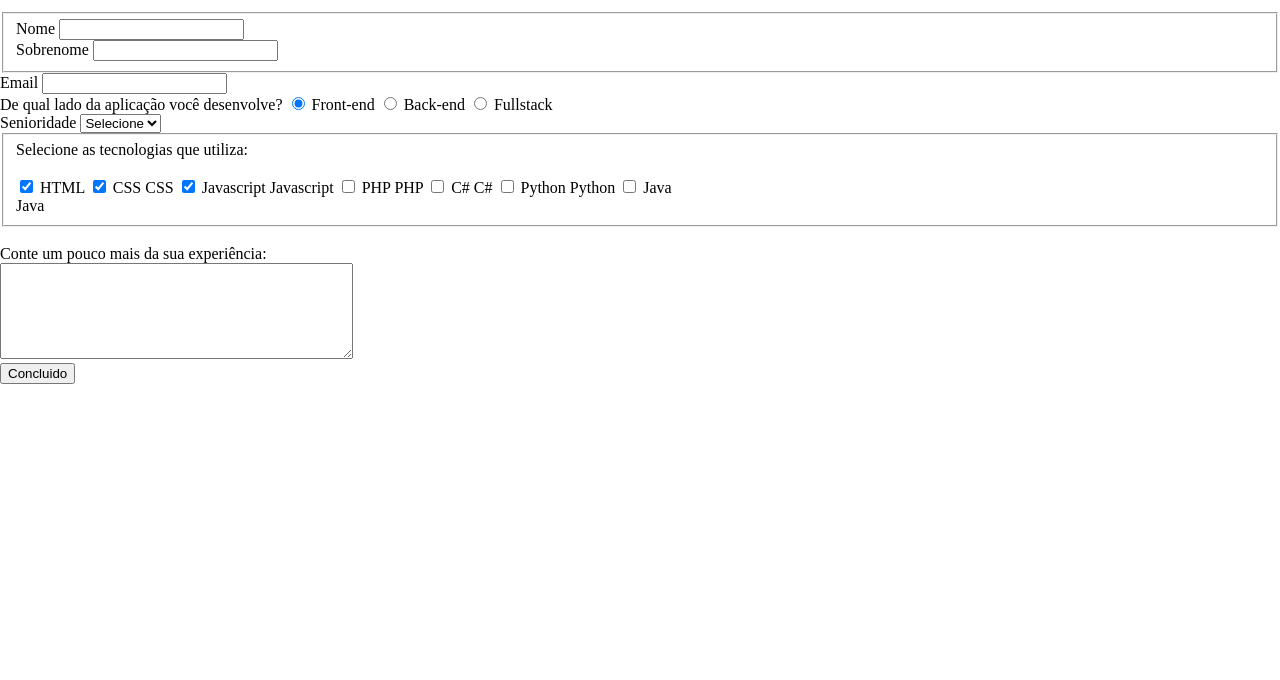
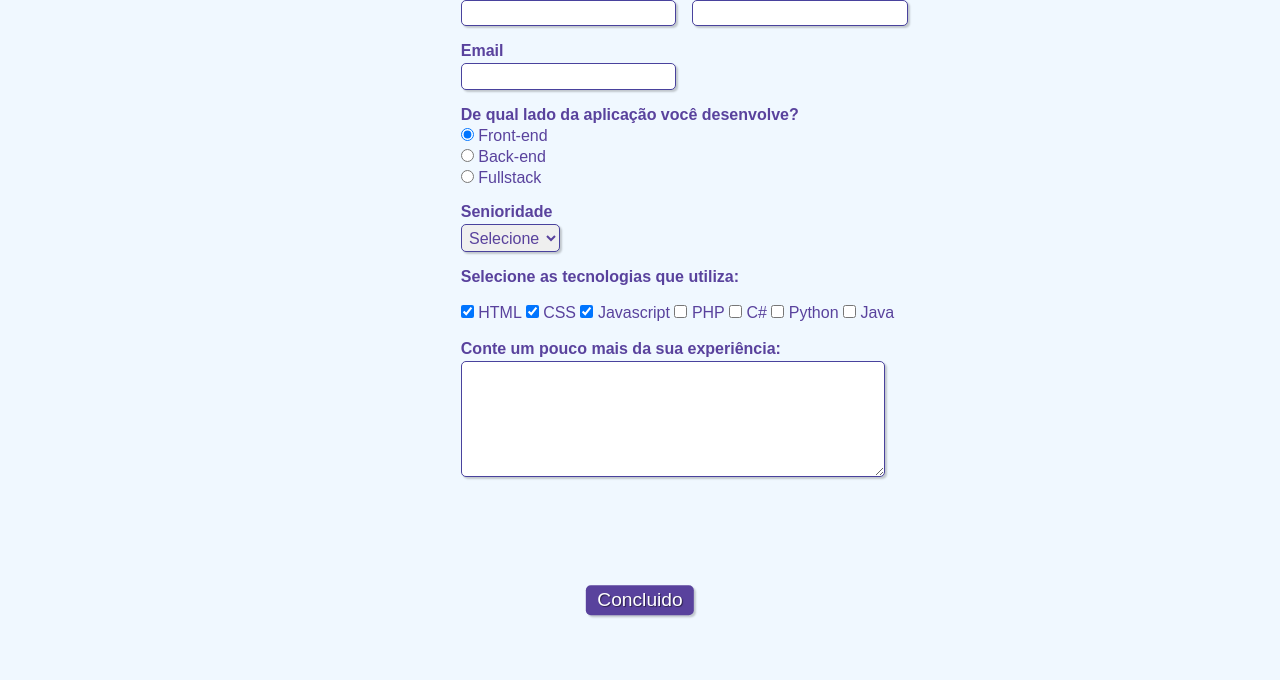
Before and after one commit to geraldoneto771/simple-form-front-end, a plain HTML site: page index.html in a window 1280 px wide. Shown: the part 120-800 px from the top of the page. Drawn offline with Linux system fonts and the light colour scheme.

Commit message:
Desgin - formulário concluido

```diff
--- a/css/style.css
+++ b/css/style.css
@@ -1,3 +1,117 @@
+* {
+    margin: 0;
+    padding: 0;
+}
+
+#titulo {
+    font-family: sans-serif;
+    color: #380B61;
+    margin-left: 7%;
+}
+
+#subtitulo {
+    font-family: sans-serif;
+    color: #380B61;
+    margin-left: 10%;
+}
+
+#check {
+    display: inline-block;
+}
+
+fieldset {
+    border: 0;
+
+}
+
 body {
-    margin: 0px;
+    background-color: #f0f8ff;
+    font-family: sans-serif;
+    font-size: 1em;
+    color: #59429D;
+    margin-left: 36%;
+    margin-top: 2%;
+    justify-content: center;
+
 }
+
+input,
+select,
+textarea,
+button {
+    border-radius: 5px;
+    font-size: 1em;
+    color: #59429D;
+    font-family: sans-serif;
+}
+
+.grupo:before,
+.grupo:after {
+    display: table;
+}
+
+.grupo:after {
+    clear: both;
+}
+
+.campo {
+    margin-bottom: 1em;
+}
+
+.campo label {
+    margin-bottom: 0.2em;
+    color: #59429d;
+    display: block;
+}
+
+fieldset.grupo .campo {
+    float: left;
+    margin-right: 1em;
+}
+
+.campo input[type="text"],
+.campo input[type="email"],
+.campo select,
+.campo textarea {
+    padding: 0.2em;
+    border: 1px solid #49429d;
+    box-shadow: 2px 2px 2px rgba(0, 0, 0, 0.2);
+    display: block;
+}
+
+.campo select option {
+    padding-right: 1em;
+}
+
+.campo input:focus,
+.campo select:focus,
+.campo textarea:focus {
+    background: #E0E0F8;
+}
+
+.botao {
+    font-size: 1.2em;
+    background: #59429d;
+    border: 0;
+    margin-bottom: 1em;
+    color: #ffffff;
+    padding: 0.2em 0.6em;
+    box-shadow: 2px 2px 2px rgba(0, 0, 0, 0.2);
+    text-shadow: 1px 1px 1px rgba(0, 0, 0, 0.5);
+    position: absolute;
+    top: 90%;
+    left: 50%;
+    margin-right: -50%;
+    transform: translate(-50%, -50%);
+}
+
+.botao:hover {
+    background: #ccbbff;
+    box-shadow: inset 2px 2px 2px rgba(0, 0, 0, 0.2);
+    text-shadow: none;
+}
+
+.botao,
+select {
+    cursor: pointer;
+}
--- a/index.html
+++ b/index.html
@@ -5,39 +5,39 @@
     <meta charset="UTF-8">
     <meta http-equiv="X-UA-Compatible" content="IE=edge">
     <meta name="viewport" content="width=device-width, initial-scale=1.0">
-    <link rel="stylesheet" href="css/style.css">
+    <link rel="stylesheet" href="css/style.css" type="text/css" media="screen">
 
     <title>Cadastro</title>
 </head>
 
 <body>
 
-    <div class="topo-form">
-        <h1>Cadastro de DEVs</h1>
-        <p>Complete suas informações</p>
+    <div>
+        <h1 id="titulo">Cadastro de DEVs</h1>
+        <p id="subtitulo">Complete suas informações</p>
         <br>
     </div>
 
-    <form action="">
-        <fieldset>
-            <div class="nameFirst">
-                <label for="FirstName">Nome </label>
-                <input type="text" id="FirstName" name="Name">
+    <form>
+        <fieldset class="grupo">
+            <div class="campo">
+                <label for="FirstName"><strong>Nome</strong> </label>
+                <input type="text" id="FirstName" name="Name" required>
             </div>
 
-            <div class="nameLast">
-                <label for="LastName">Sobrenome</label>
-                <input type="text" id="LastName" name="LastName">
+            <div class="campo">
+                <label for="LastName"><strong>Sobrenome</strong> </label>
+                <input type="text" id="LastName" name="LastName" required>
             </div>
         </fieldset>
 
-        <div class="email">
-            <label for="Email">Email</label>
-            <input type="email" name="email" id="email"> <br>
+        <div class="campo">
+            <label for="email"><strong>Email</strong></label>
+            <input type="email" name="email" id="email" required>
         </div>
 
-        <div class="body-form-radio">
-            <label for="user">De qual lado da aplicação você desenvolve?</label>
+        <div class="campo">
+            <label for=""><strong>De qual lado da aplicação você desenvolve?</strong></label>
             <label for="">
                 <input type="radio" name="stack" id="" value="Front-end" checked /> Front-end
             </label>
@@ -47,47 +47,47 @@
             <label for="">
                 <input type="radio" name="stack" id="" value="Fullstack" /> Fullstack
             </label>
-
         </div>
 
-        <div class="container">
-            <div class="body-form">
-                <label for="user">Senioridade</label>
-                <select name="" id="senioridade">
-                    <option value="select" selected disabled>Selecione</option>
+        <div class="campo">
+            <label for="senioridade"><strong>Senioridade</strong> </label>
+            <select name="" id="senioridade" required>
+                <option selected disabled value="">Selecione</option>
                 <option value="junior">Junior</option>
                 <option value="pleno">Pleno</option>
                 <option value="senior">Senior</option>
             </select>
+        </div>
 
-                <fieldset>
-                    <label for="user">Selecione as tecnologias que utiliza:</label><br><br>
-                    <input type="checkbox" name="tecnologias1" id="" value="html" checked>
+        <fieldset class="grupo">
+            <div id="check">
+                <label for="user"><strong>Selecione as tecnologias que utiliza:</strong></label><br><br>
+                <input type="checkbox" name="tecnologias1" id="tecnologias1" value="html" checked>
                 <label for="tecnologias1">HTML</label>
-                    <input type="checkbox" name="tecnologias2" id="" value="css" checked> CSS
+                <input type="checkbox" name="tecnologias2" id="tecnologias2" value="css" checked>
                 <label for="tecnologias2">CSS</label>
-                    <input type="checkbox" name="tecnologias3" id="" value="javascript" checked> Javascript
+                <input type="checkbox" name="tecnologias3" id="tecnologias3" value="javascript" checked>
                 <label for="tecnologias3">Javascript</label>
-                    <input type="checkbox" name="tecnologias4" id="" value="php"> PHP
+                <input type="checkbox" name="tecnologias4" id="tecnologias4" value="php">
                 <label for="tecnologias4">PHP</label>
-                    <input type="checkbox" name="tecnologias5" id="" value="csharp"> C#
+                <input type="checkbox" name="tecnologias5" id="tecnologias5" value="csharp">
                 <label for="tecnologias5">C#</label>
-                    <input type="checkbox" name="tecnologias6" id="" value="python"> Python
+                <input type="checkbox" name="tecnologias6" id="tecnologias6" value="python">
                 <label for="tecnologias6">Python</label>
-                    <input type="checkbox" name="tecnologias7" id="" value="java"> Java<br>
+                <input type="checkbox" name="tecnologias7" id="tecnologias7" value="java">
                 <label for="tecnologias7">Java</label>
+            </div>
         </fieldset>
 
-                <div class="texareamsg">
+        <div class="campo">
             <br>
-                    <label for="user">Conte um pouco mais da sua experiência:</label><br>
-                    <textarea name="experiencia" id="experiencia" rows="6" style="width: 26em"></textarea>
+            <label for="experiencia"><strong>Conte um pouco mais da sua experiência:</strong></label>
+            <textarea rows="6" style="width: 26em" name="experiencia" id="experiencia"></textarea>
         </div>
 
+        <button class="botao" type="submit" value="Concluído">Concluido</button>
 
-                <button type="submit" value="Concluído">Concluido</button>
-            </div>
-        </div>
+
     </form>
 
 
```
Lines whose indentation alone changed are shown as unchanged.
